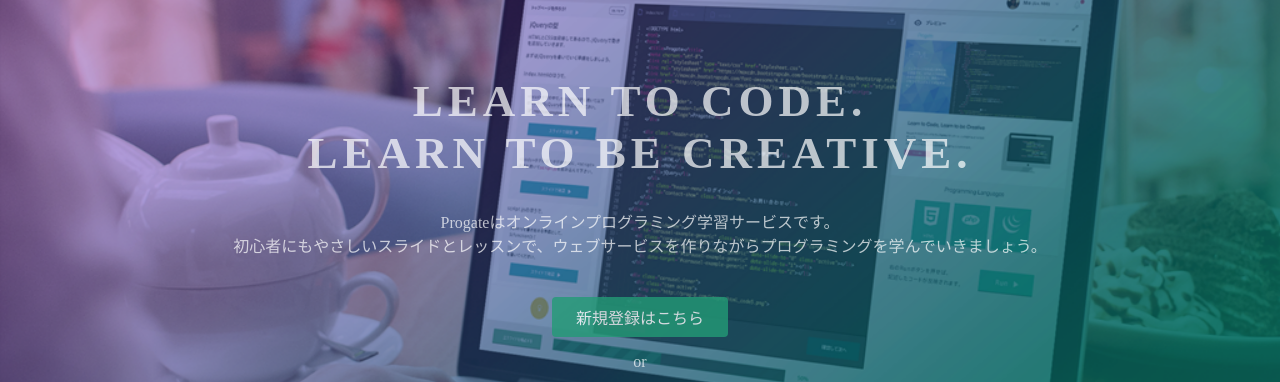
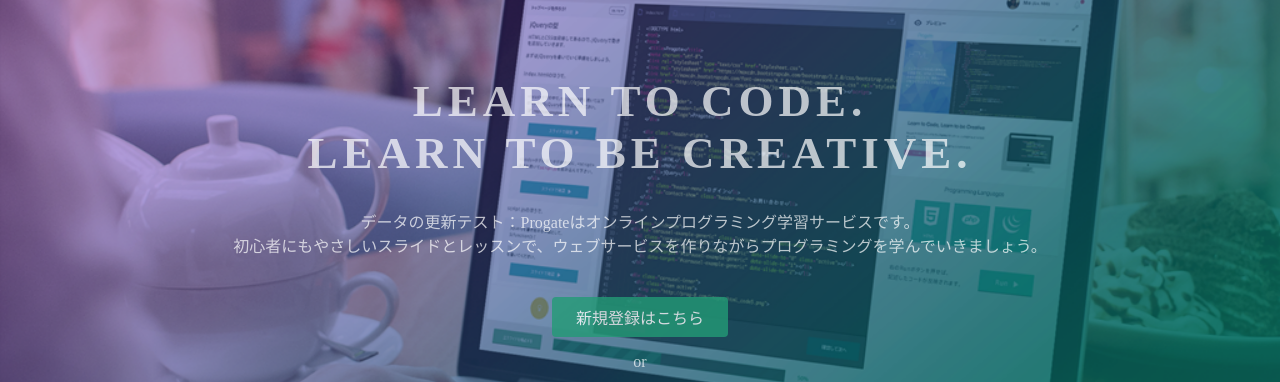
Before and after one commit to pooh-git/pooh-git.github.io, a plain HTML site: page index.html in a window 1280 px wide. Shown: the part 135-517 px from the top of the page. Drawn offline with Linux system fonts and the light colour scheme.

Commit message:
Update index.html

```diff
--- a/index.html
+++ b/index.html
@@ -24,7 +24,7 @@
   <div class="top-wrapper">
     <div class="container">
       <h1>LEARN TO CODE.<br>LEARN TO BE CREATIVE.</h1>
-      <p>Progateはオンラインプログラミング学習サービスです。<br>初心者にもやさしいスライドとレッスンで、ウェブサービスを作りながらプログラミングを学んでいきましょう。</p>
+      <p>データの更新テスト：Progateはオンラインプログラミング学習サービスです。<br>初心者にもやさしいスライドとレッスンで、ウェブサービスを作りながらプログラミングを学んでいきましょう。</p>
       <div class="btn-wrapper">
         <a href="#" class="btn signup">新規登録はこちら</a>
         <p>or</p>
```
